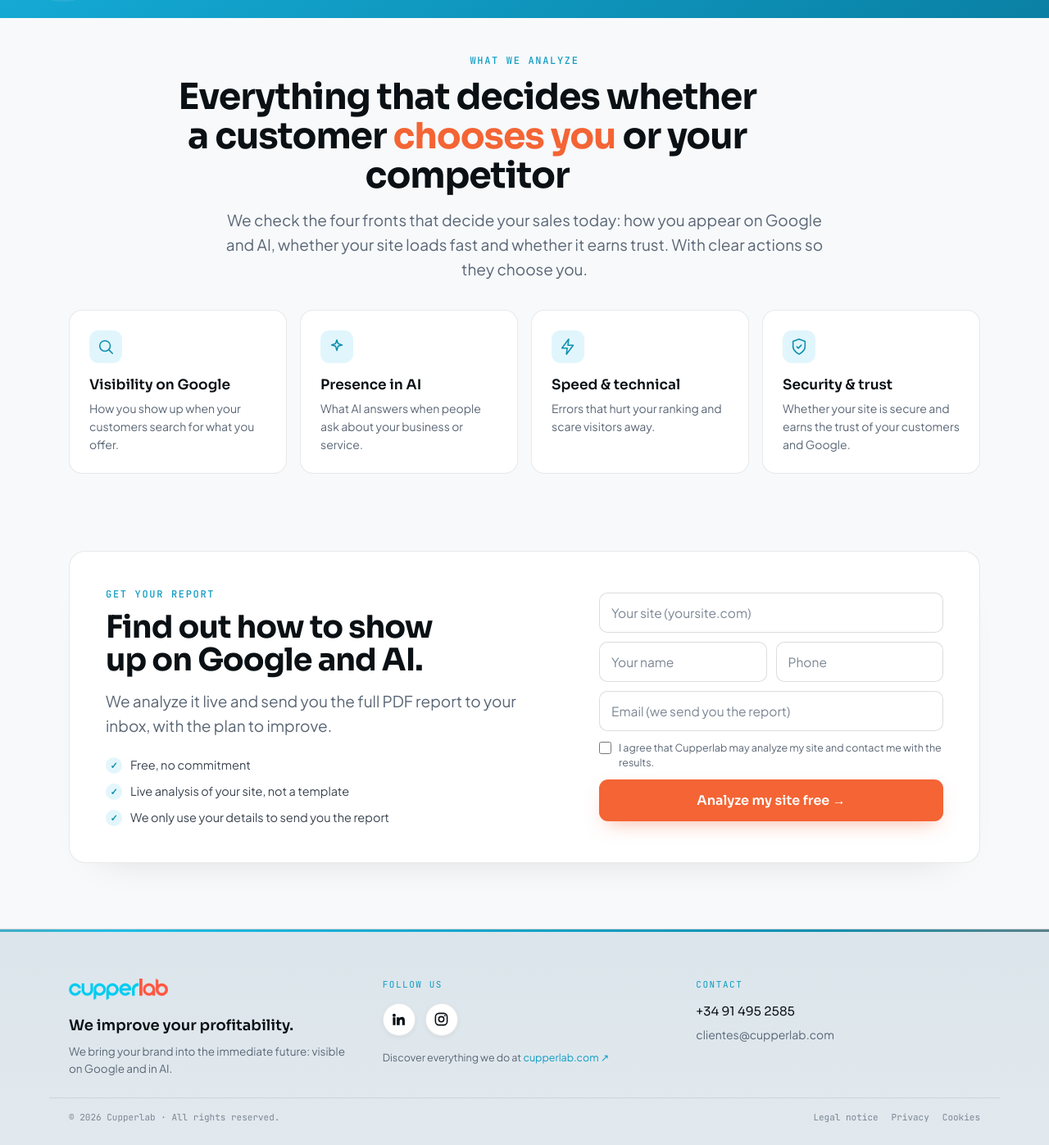
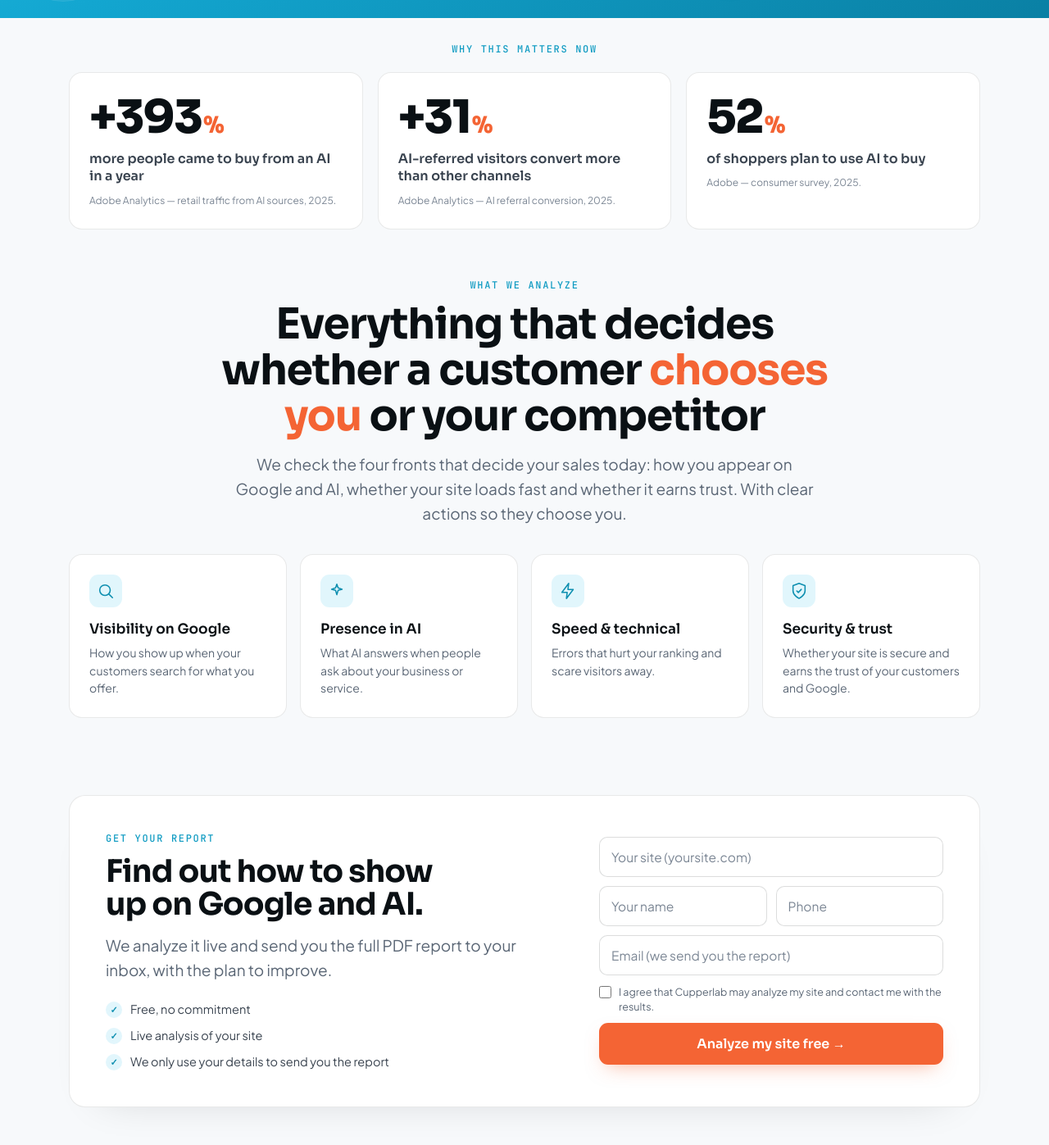
Before and after one commit to edilsonf15/cupperlab-diagnostico, a FastAPI app: page / in a window 1280 px wide. Shown: the part 707-2104 px from the top of the page at 82% size. Run offline with FastAPI, Linux system fonts and the light colour scheme; parts of the project's set-up code (start-up, migrations or seed data) failed here and were passed over; some libraries are stand-ins or nearby versions.

Commit message:
Diagnostico v4: titulo centrado, pais fiable (.co=Colombia), consultas IA localizadas, cache de resultado, banda de stats reales
- Titulo 'Que analizamos' bien centrado (fix especificidad) + balance
- Form: 'Analisis en vivo de tu web' (quita ', no una plantilla')
- Pais: .co ahora vota Colombia (fin confusion Colombia->España); consultas de IA mas naturales/localizadas (pais + servicio)
- Determinismo: cache de resultado por dominio (30 min) -> re-analizar da el MISMO %
- Banda de estadisticas REALES citadas (Adobe Analytics 2025: +393%, +31%, 52%)

Co-Authored-By: Claude Opus 4.8 <noreply@anthropic.com>

```diff
--- a/app/analyzer.py
+++ b/app/analyzer.py
@@ -435,6 +435,11 @@ def detect_country(html: str, domain: str) -> dict:
     tld0 = host0.rsplit(".", 1)[-1] if "." in host0 else ""
     if tld0 in _CCTLD and tld0 not in _GENERIC_TLD:
         add(_CCTLD[tld0], 2.5, "tld")
+    elif tld0 == "co":
+        # .co es el ccTLD de Colombia (aunque se venda como generico): voto
+        # moderado, lo pueden superar señales fuertes (moneda/contenido) de otro
+        # pais. Sin esto, koaj.co (Colombia) se confundia con España.
+        add("co", 1.8, "tld")
 
     # 3) Menciones de contenido: el NOMBRE del pais pesa mucho; ciudades, menos.
     for gl, (name, kws) in _GEO_HINTS.items():
--- a/app/geo_ai.py
+++ b/app/geo_ai.py
@@ -1188,8 +1188,10 @@ async def run_ai_geo_fast(domain: str, meta: dict, lang: str = "es") -> dict | N
     # ronda paralela (mucho más rápido). El país viene de la detección multiseñal del sitio.
     place = (country or "").strip()
     sec_txt = service or derive_sector(meta or {}) or "este tipo de servicio"
-    _base = ([f"{sec_txt} en {place}", f"mejores {sec_txt} en {place}", f"empresas de {sec_txt} en {place}"]
-             if place else [sec_txt, f"mejores {sec_txt}", f"empresas de {sec_txt}"])
+    _base = ([f"mejores {sec_txt} en {place}",
+              f"¿qué {sec_txt} me recomiendas en {place}?",
+              f"quiero {sec_txt} en {place}, ¿qué marcas o empresas hay?"]
+             if place else [f"mejores {sec_txt}", f"¿qué {sec_txt} me recomiendas?", f"empresas de {sec_txt}"])
     cat_queries = list(dict.fromkeys([q.strip() for q in _base if q.strip()]))[:3]
     _qlist = "\n".join(f"@@{i+1}@@ {q}" for i, q in enumerate(cat_queries))
     q_cat = L(
--- a/app/main.py
+++ b/app/main.py
@@ -77,6 +77,18 @@ _hits: dict[str, list[float]] = defaultdict(list)
 _bg_tasks: set = set()
 _jobs: dict = {}
 EMAIL_RE = re.compile(r"^[^@\s]+@[^@\s]+\.[^@\s]+$")
+
+# Caché de resultado por dominio: garantiza que re-analizar el MISMO sitio da el
+# MISMO resultado (fin del "da un % y luego otro"). Se vacía al reiniciar el
+# contenedor (deploy), así que tras corregir el motor sí sale un resultado nuevo.
+_RESULT_CACHE: dict = {}
+_RESULT_TTL = float(os.getenv("RESULT_CACHE_TTL", "1800"))  # 30 min
+
+
+def _cache_key(u: str, lang: str) -> str:
+    d = re.sub(r"^https?://", "", (u or "").strip(), flags=re.I)
+    d = d.replace("www.", "").split("/")[0].split("?")[0].split(":")[0].lower()
+    return f"{d}|{lang}"
 
 
 def _client_ip(req: Request) -> str:
@@ -265,6 +277,18 @@ async def _run_job(job_id: str, url: str, email: str, name: str, lead: dict, lan
     i18n.set_lang(lang)  # idioma del analisis (lo leen analyzer, geo_ai, report_pdf)
     """Analisis REAL por etapas, con progreso. El mismo resultado que ve la pantalla
     es el que va al correo (mismo dict de datos)."""
+    _ck = _cache_key(url, lang)
+    # Cache-hit: mismo dominio analizado hace poco -> devolvemos el MISMO resultado
+    # (consistencia total). Igual enviamos el correo/PDF a este nuevo lead.
+    _c = _RESULT_CACHE.get(_ck)
+    if _c and (time.time() - _c[0]) < _RESULT_TTL:
+        try:
+            data = json.loads(json.dumps(_c[1])); _ai = _c[2]
+            _jobs[job_id].update(result=data, progress=100, stage="Listo", done=True)
+            await _build_and_send(data, email, name, lead, _ai)
+        except Exception as exc:  # noqa: BLE001
+            print(f"[cache:ERROR] {exc}")
+        return
     _tick = asyncio.create_task(_progress_ticker(job_id))
     try:
         # 1) SEO + salud tecnica (rastreo en vivo)
@@ -420,6 +444,12 @@ async def _run_job(job_id: str, url: str, email: str, name: str, lead: dict, lan
         except Exception as exc:  # noqa: BLE001
             print(f"[findings:ERROR] {exc}"); data["findings"] = []
 
+        # Guarda en caché por dominio: re-analizar da el MISMO resultado.
+        try:
+            _RESULT_CACHE[_ck] = (time.time(), json.loads(json.dumps(data)), ai)
+        except Exception as exc:  # noqa: BLE001
+            print(f"[cache:store:ERROR] {exc}")
+
         # 5) Resultado LISTO para la pantalla (mismos datos que el correo)
         _tick.cancel()
         _set(job_id, 98, "Preparando tu diagnostico...")
--- a/app/templates/index.html
+++ b/app/templates/index.html
@@ -196,9 +196,20 @@
   .sec{padding-top:clamp(24px,4vw,44px);padding-bottom:clamp(24px,4vw,44px)}
   .sec h2{font-family:var(--disp);font-weight:700;font-size:clamp(27px,3.8vw,44px);letter-spacing:-.025em;color:var(--ink);margin:12px 0 0;max-width:900px;line-height:1.1;text-wrap:pretty}
   .qa-head{text-align:center;max-width:1040px;margin:0 auto}
-  .qa-title{max-width:none;margin:12px auto 0;font-size:clamp(30px,4.6vw,52px);line-height:1.08}
-  .qa-title .g{color:var(--or)}
-  .qa-sub{margin:16px auto 0;max-width:760px}
+  .qa-head .qa-title{max-width:900px;margin:12px auto 0;font-size:clamp(30px,4.6vw,52px);line-height:1.08;text-wrap:balance}
+  .qa-head .qa-title .g{color:var(--or)}
+  .qa-head .qa-sub{margin:16px auto 0;max-width:720px;text-align:center}
+  /* Banda de estadísticas reales */
+  .statband{padding-top:clamp(16px,3vw,30px);padding-bottom:clamp(6px,1.5vw,16px)}
+  .statband .kick{margin-bottom:6px}
+  .stats3{display:grid;grid-template-columns:repeat(3,1fr);gap:18px;margin-top:20px}
+  .stat{background:var(--surf);border:1px solid var(--line);border-radius:16px;padding:26px 24px;transition:transform .2s,box-shadow .2s}
+  .stat:hover{transform:translateY(-3px);box-shadow:0 16px 36px -26px rgba(10,16,20,.24)}
+  .stat-n{font-family:var(--disp);font-weight:800;font-size:clamp(38px,4.6vw,56px);letter-spacing:-.03em;color:var(--ink);line-height:1}
+  .stat-n span{font-size:.5em;color:var(--or);margin-left:2px}
+  .stat-t{font-family:var(--disp);font-weight:600;font-size:16px;color:var(--ink2);margin-top:12px;line-height:1.35}
+  .stat-s{font-size:12px;color:var(--mut2);margin-top:10px;line-height:1.45}
+  @media(max-width:760px){.stats3{grid-template-columns:1fr;gap:14px}}
   .sec .sub{margin-top:14px}
   .cards{display:grid;grid-template-columns:repeat(auto-fit,minmax(238px,1fr));gap:16px;margin-top:34px}
   .fc{background:var(--surf);border:1px solid var(--line);border-radius:16px;padding:24px;transition:transform .2s,border-color .2s,box-shadow .2s}
@@ -457,6 +468,16 @@
   </div>
 </section>
 
+<!-- ESTADÍSTICAS REALES -->
+<section class="wrap statband" data-rv>
+  <div class="kick" style="text-align:center" data-i18n="sb_kick">Por qué esto importa hoy</div>
+  <div class="stats3">
+    <div class="stat"><div class="stat-n">+393<span>%</span></div><div class="stat-t" data-i18n="sb1t"></div><div class="stat-s" data-i18n="sb1s"></div></div>
+    <div class="stat"><div class="stat-n">+31<span>%</span></div><div class="stat-t" data-i18n="sb2t"></div><div class="stat-s" data-i18n="sb2s"></div></div>
+    <div class="stat"><div class="stat-n">52<span>%</span></div><div class="stat-t" data-i18n="sb3t"></div><div class="stat-s" data-i18n="sb3s"></div></div>
+  </div>
+</section>
+
 <!-- QUÉ ANALIZAMOS -->
 <section class="wrap sec" data-rv>
   <div class="qa-head">
@@ -620,6 +641,13 @@
     st_vis:["Visibilidad en las IAs","Visibility in AIs"],
     st_kw:["Keywords en top 10","Keywords in top 10"],
     st_pos:["Posición media en Google","Average position on Google"],
+    sb_kick:["Por qué esto importa hoy","Why this matters now"],
+    sb1t:["más gente llegó a comprar desde una IA en un año","more people came to buy from an AI in a year"],
+    sb1s:["Adobe Analytics — tráfico de retail desde fuentes de IA, 2025.","Adobe Analytics — retail traffic from AI sources, 2025."],
+    sb2t:["más compra quien llega desde una IA que por otros canales","AI-referred visitors convert more than other channels"],
+    sb2s:["Adobe Analytics — conversión de referidos por IA, 2025.","Adobe Analytics — AI referral conversion, 2025."],
+    sb3t:["de los compradores planea usar la IA para comprar","of shoppers plan to use AI to buy"],
+    sb3s:["Adobe — encuesta a consumidores, 2025.","Adobe — consumer survey, 2025."],
     qa_kick:["Qué analizamos","What we analyze"],
     qa_h2:['Todo lo que decide si un cliente <span class="g">te elige a ti</span> o se va con la competencia','Everything that decides whether a customer <span class="g">chooses you</span> or your competitor'],
     qa_sub:["Revisamos los cuatro frentes que hoy deciden tus ventas: cómo apareces en Google y en la IA, si tu web carga rápido y si transmite confianza. Con acciones claras para que te elijan a ti.","We check the four fronts that decide your sales today: how you appear on Google and AI, whether your site loads fast and whether it earns trust. With clear actions so they choose you."],
@@ -635,7 +663,7 @@
     rc_h2:["Descubre cómo aparecer en Google y en la IA.","Find out how to show up on Google and AI."],
     rc_sub:["Lo analizamos en vivo y te enviamos el informe completo en PDF a tu correo, con el plan para mejorar.","We analyze it live and send you the full PDF report to your inbox, with the plan to improve."],
     rc_t1:["Gratis, sin compromiso","Free, no commitment"],
-    rc_t2:["Análisis en vivo de tu web, no una plantilla","Live analysis of your site, not a template"],
+    rc_t2:["Análisis en vivo de tu web","Live analysis of your site"],
     rc_t3:["Solo usamos tus datos para enviarte el informe","We only use your details to send you the report"],
     ph_site:["Tu web (tunegocio.com)","Your site (yoursite.com)"],
     ph_name:["Tu nombre","Your name"],
```
